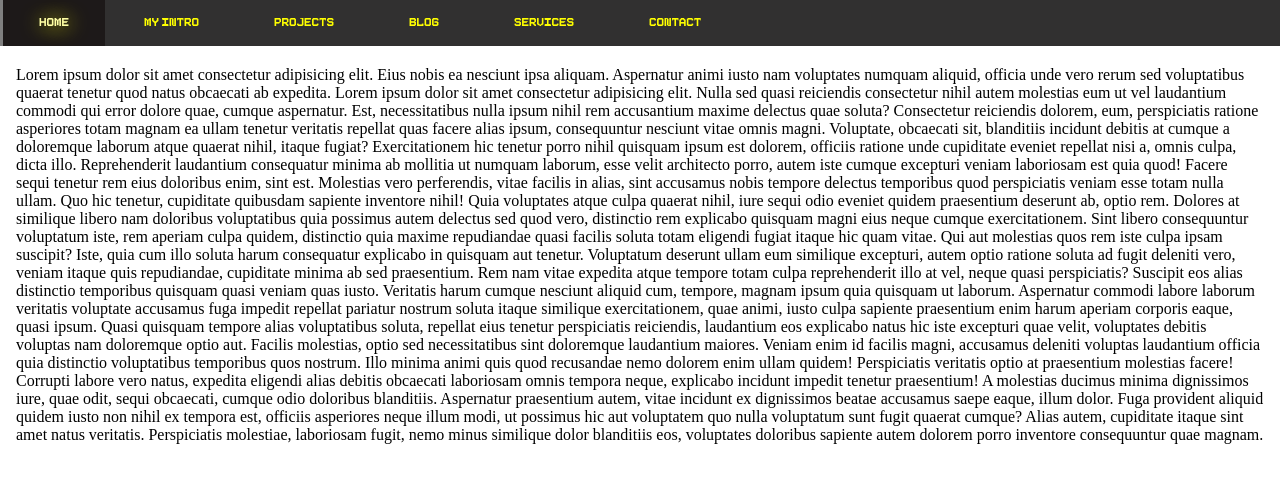
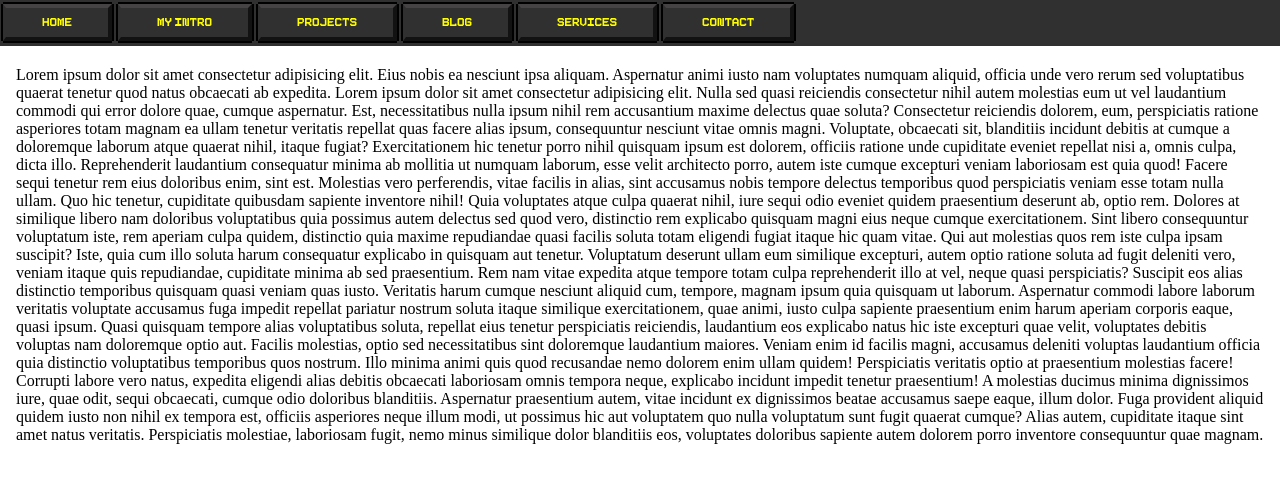
Before and after one commit to HarshGaur387R/Pixelated_Items, a plain HTML site: page Pixelated_NavBar/index.html in a window 1280 px wide. Drawn offline with Linux system fonts and the light colour scheme.

Commit message:
changing style of navbar . pixel type making

```diff
--- a/Pixelated_NavBar/PixelatedStyle.css
+++ b/Pixelated_NavBar/PixelatedStyle.css
@@ -8,57 +8,66 @@
     src: url('pixeboy-font/Pixeboy-z8XGD.ttf');
 }
 
-header{
+header {
     top: 0;
     width: 100vw;
     background-color: rgb(49, 48, 48);
     position: fixed;
 }
 
-#content{
+#content {
     margin-top: 50px;
     padding: 16px;
 }
 
-#navbar{
+#navbar {
     font-family: 'Pixeboy-z8XGD';
     background-color: rgb(49, 48, 48);
-    color:yellow;
+    color: yellow;
 }
 
-#navbar ul{
+#navbar ul {
     overflow: auto;
     overflow: hidden;
 }
 
-#navbar li{
+#navbar li {
     float: left;
     list-style: none;
-    margin: 15px 0px;
+    margin: 15px 3px;
+
 }
 
-#navbar li a{
-    color:yellow;
-    padding: 20px 36px;
+#navbar li a {
+    color: yellow;
+    padding: 10px 36px;
     text-decoration: none;
     border-left: 3px solid transparent;
-    transition: .2s;
-    box-shadow: -15px 0px 20px -17px transparent;
+
+    box-shadow: -2px 0 0 0 black,
+        2px 0 0 0 black,
+        0 -2px 0 0 black,
+        0 2px 0 0 black;
+
+    border-right: 4px solid rgb(18, 18, 18);
+    border-top: 4px solid rgb(69, 67, 67);
+    border-bottom: 4px solid rgb(18, 18, 18);
 }
 
-#navbar a:hover{
-    color:rgb(255, 255, 165);
+#navbar a:hover {
+
     background-color: rgb(29, 25, 25);
+    color: yellow;
     text-shadow: 1px 1px 20px rgb(255, 255, 0);
-    /* border-left: 3px solid  rgb(141, 141, 102); */
-    border-left: 3px solid gray;
+
 }
 
-#navbar a:active{
+#navbar a:active {
     border-left: 3px solid rgb(255, 255, 165);
+    background-color: rgb(29, 25, 25);
 
-    box-shadow: -19px 0px 39px -14px yellow
-    , 35px 0px 55px -50px inset yellow;
+    border-right: 4px solid  rgb(29, 25, 25);
+    border-top: 4px solid  rgb(29, 25, 25);
+    border-bottom: 4px solid  rgb(29, 25, 25);
 
-    /* box-shadow: 20px 0px 50px -40px inset yellow; */
 }
```
